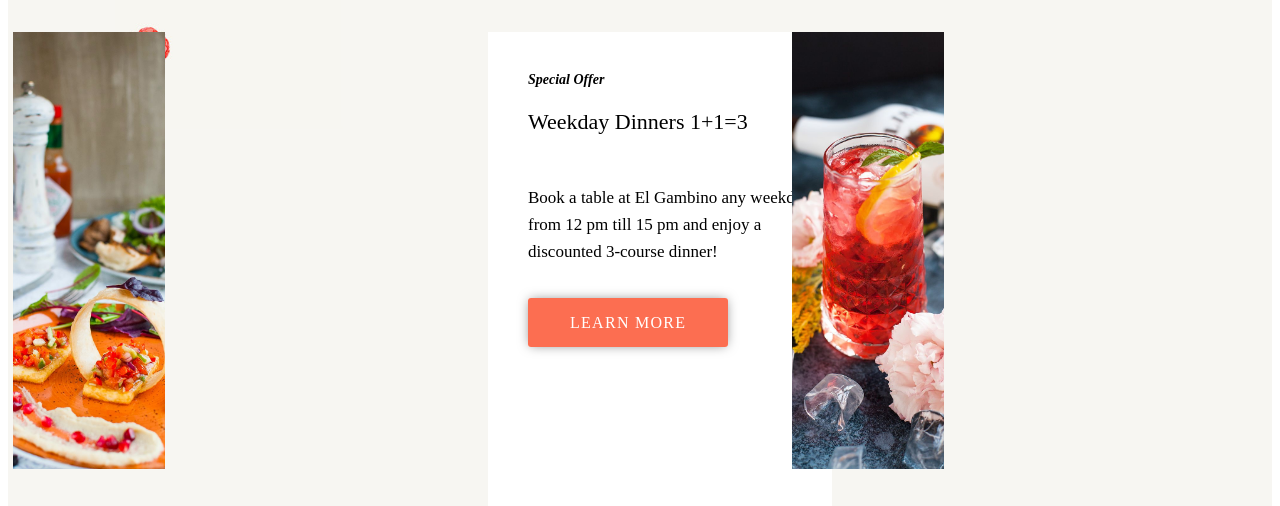
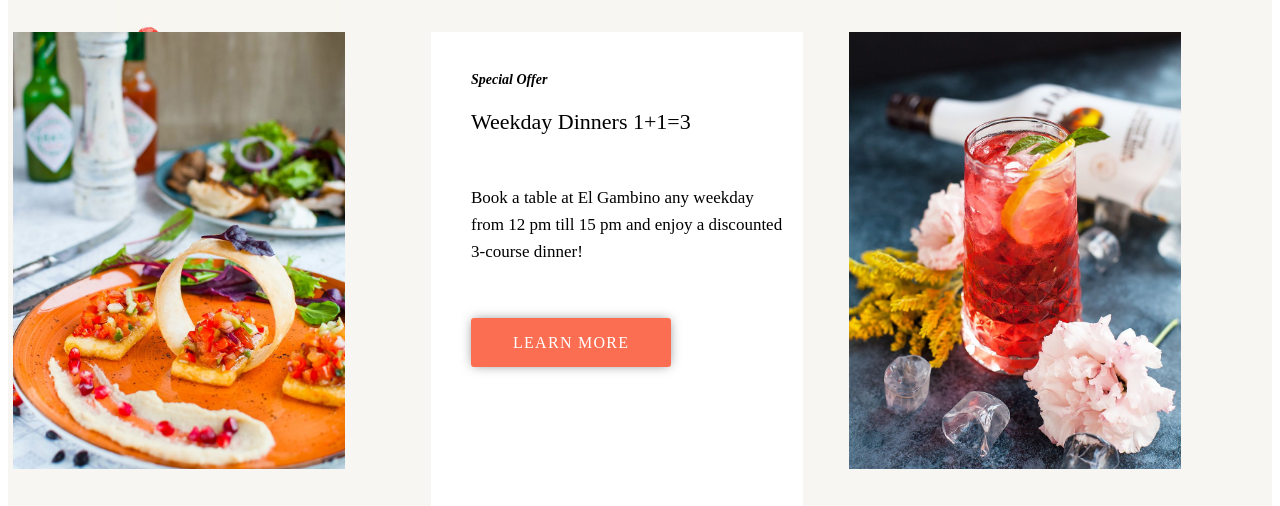
Before and after one commit to koldovsky/1160-team-01, a plain HTML site: page index.special-offers.html in a window 1280 px wide. Shown: the part 234-740 px from the top of the page. Drawn offline with Linux system fonts and the light colour scheme.

Commit message:
improved css

```diff
--- a/css/index.special-offers.css
+++ b/css/index.special-offers.css
@@ -153,7 +153,7 @@
     letter-spacing: .08em;
     text-transform: uppercase;
     position: relative;
-    top: 80px;
+    top: 100px;
     left: 20px;
     transition: background-color .6s ease;
     overflow: hidden;
@@ -209,7 +209,7 @@
   display: flex;
   flex-direction: column;
   gap: 0px;
-  align-items: center;
+  align-items: end;
 }
 
 .white-block {
@@ -236,25 +236,25 @@
 @media (min-width: 992px) {
   .blocks-of-images {
     display: grid;
-    grid-template-columns: 1fr 304px 1fr;
+    grid-template-columns: 1fr 1fr 1fr;
     gap: 0px;
+    flex-wrap: wrap;
+    width: auto;
   }
 
   .special-offer-weekday,
   .special-offer-sweet,
   .discount {
     display: grid;
-    grid-template-columns: 1fr 1fr;
     gap: 0px;
-    align-items: center;
-    width: 304px;
+    width: 332px;
     height: 437px;
+    align-items: end;
   }
 
   .white-block {
     background-color: white;
-
-    width: 304px;
+    width: 332px;
     height: 437px;
     margin-left: 0px;
     margin-bottom: 0px;
@@ -263,14 +263,14 @@
   .girls-img,
   .cocktail-img,
   .meal-img {
-    width: 304px;
+    width: 332px;
     height: 437px;
-    margin-top: 0;
-    margin-bottom: 0;
+    margin-left: 0px;
+    margin-bottom: 0px;
     margin: auto;
     display: flex;
     justify-content: center;
-    align-items: center;;
+    align-items: center;
     flex-direction: column;
   }
 }
```
